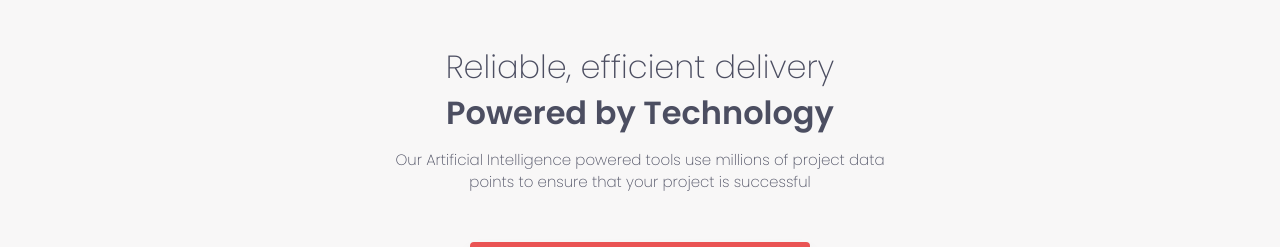
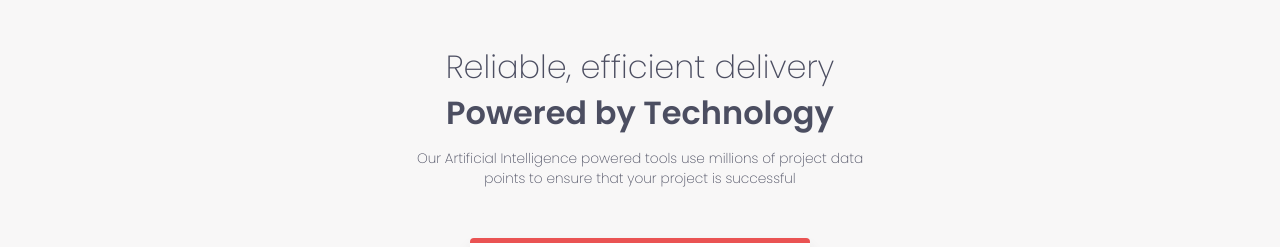
Before and after one commit to Mahmoud-Abdelkarim777/four-card-feature-section-master, a plain HTML site: page index.html in a window 1280 px wide. Shown: the top 247 px of the page. Drawn offline with nearby package versions, Linux system fonts and the light colour scheme.

Commit message:
simi final

```diff
--- a/style.css
+++ b/style.css
@@ -37,10 +37,10 @@ body{
     color: var(--Very-Dark-Blue);
 }
 .header .txt{
-    font-size: 15px;
+    font-size: 13.7px;
     font-weight: 200;
     color: var(--Very-Dark-Blue);
-    width: 42%;
+    width: 35%;
 }
 @media  (max-width: 768px){
     .header .txt{
```
